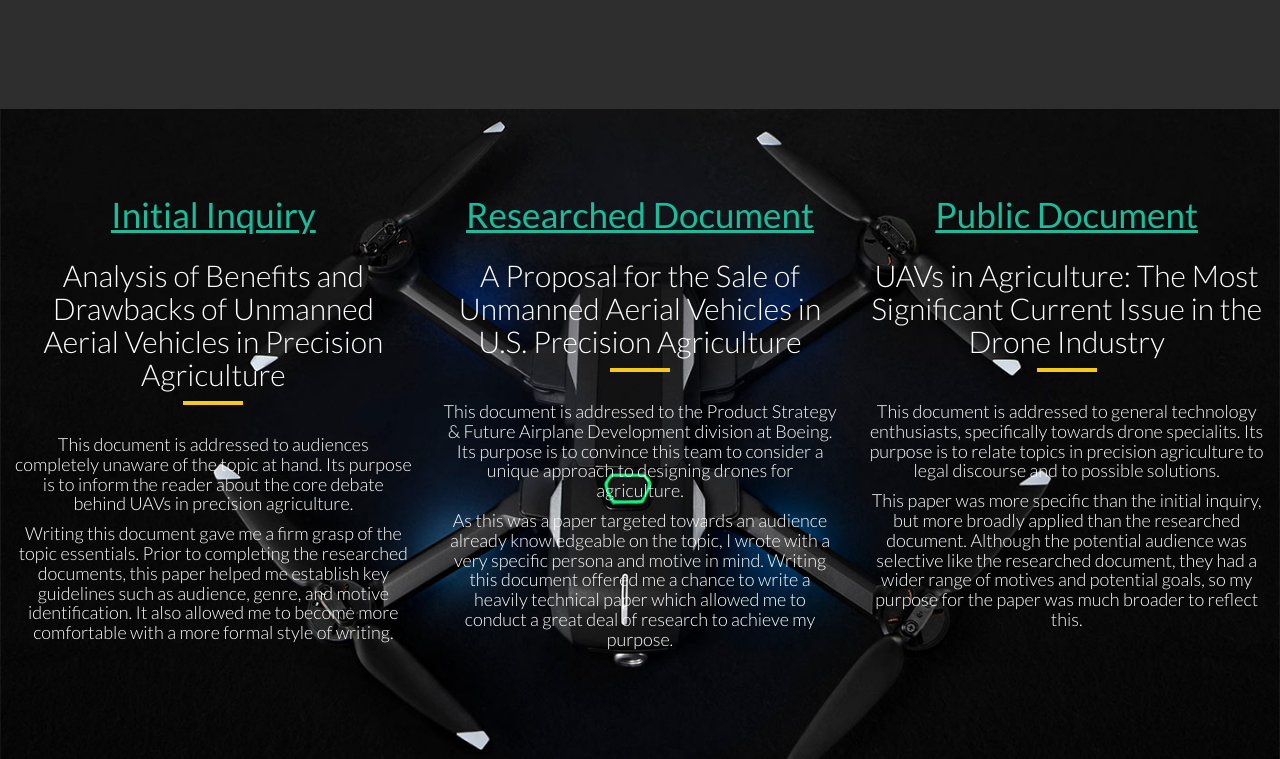
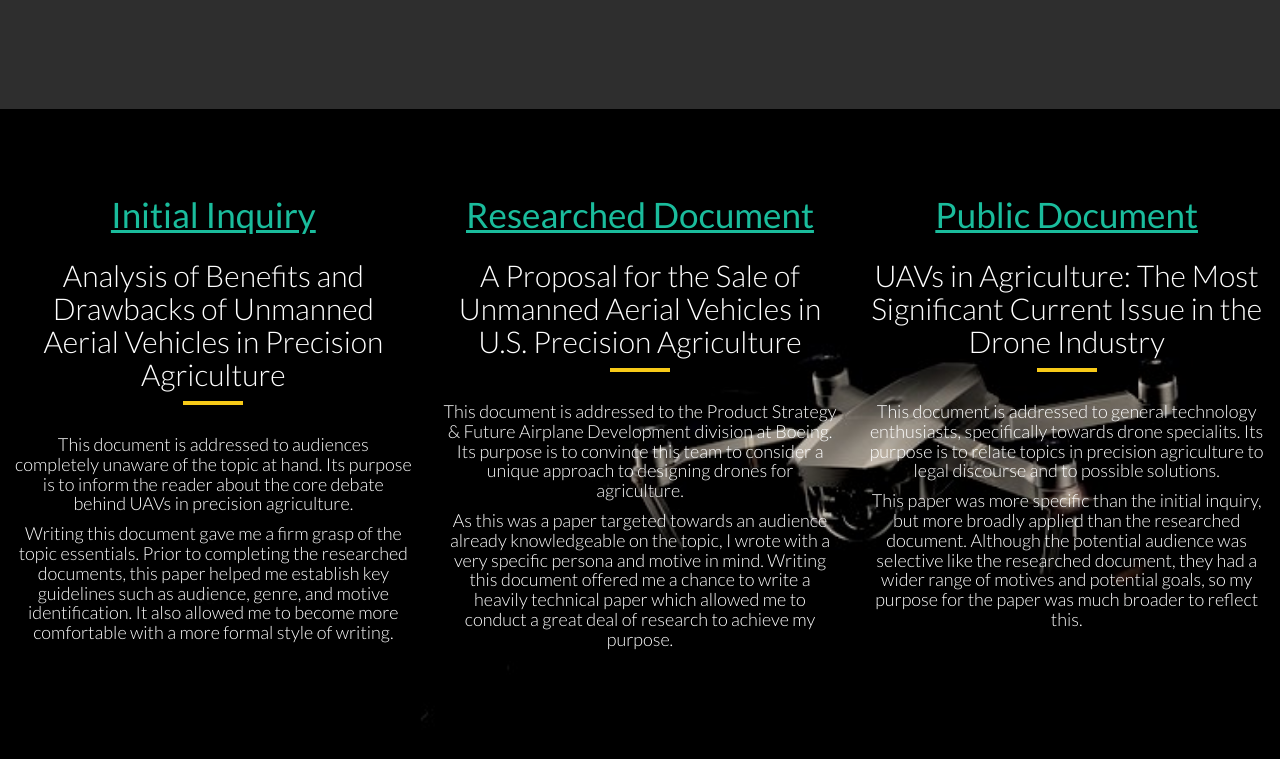
Before and after one commit to parth815/engw3302, a plain HTML site: page index.html in a window 1280 px wide. Shown: the part 1333-2092 px from the top of the page. Drawn offline with Linux system fonts and the light colour scheme.

Commit message:
Add files via upload
Updated Images

```diff
--- a/css/style.css
+++ b/css/style.css
@@ -330,7 +330,7 @@ header.text-header h3 {
 }
 
 #middle {
-  background: url(../img/drone.jpg) no-repeat center top;
+  background: url(../img/mavic.jpg) no-repeat center top;
   padding-top: 80px;
   background-attachment: relative;
   background-position: center center;
```
